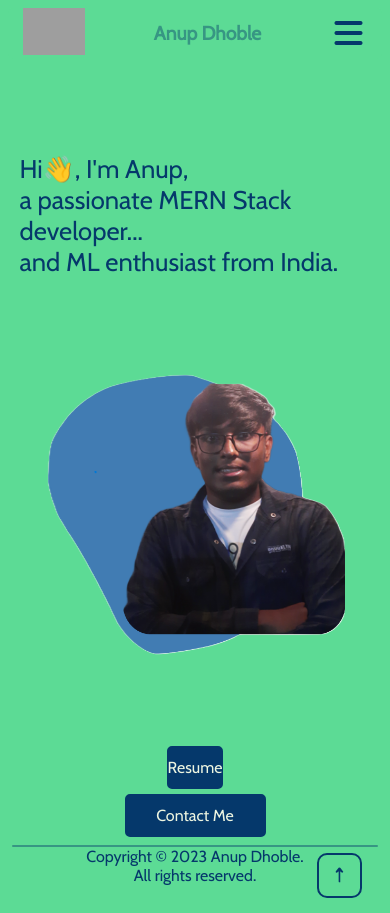
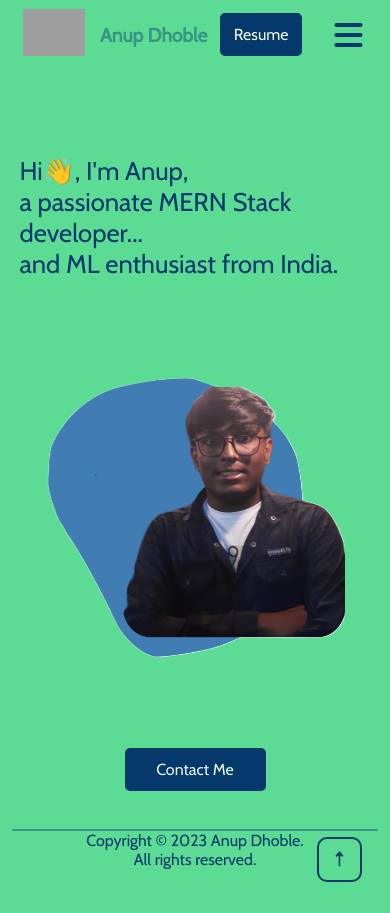
Before and after one commit to anupdhoble/personalwebsitefrontend, a React (Create React App) app: page / in a window 390 px wide. Built offline with nearby package versions, Linux system fonts and the light colour scheme; grey boxes are pictures that could not be loaded; a web font is replaced by a local one.

Commit message:
Add resume route and component

```diff
--- a/src/App.js
+++ b/src/App.js
@@ -13,6 +13,7 @@ import Bloglogin from './components/Bloglogin';
 import CreateBlog from './components/CreateBlog';
 import Projects from './components/Projects';
 import POM from './components/POM';
+import Resume from './components/Resume';
 
 
 function App() {
@@ -48,6 +49,7 @@ function App() {
         <Route path="/about" element={<About/>} />
         <Route path="/contact" element={<Contact/>} />
         <Route path="/projects" element={<Projects />}/>
+        <Route path="/resume" element={<Resume />}/>
         <Route path="/blogs" element={<Blogs isLogin={isLogin}/>}/>
         <Route path="/blogs/login" element={<Bloglogin isLogin={isLogin} setIsLogin={setIsLogin}/>}/>
         <Route path="/blogs/create" element={<CreateBlog isLogin={isLogin}/>}/>
--- a/src/components/Header.jsx
+++ b/src/components/Header.jsx
@@ -1,31 +1,36 @@
 import React, { useEffect } from 'react';
-import {Link,useLocation} from 'react-router-dom';
+import { Link, useLocation, useNavigate } from 'react-router-dom';
 import '../styles/header.css'
 import logo from '../assets/img/logo.ico';
 
-export default function Header({isNavbarActive,toggleNavbar,closeTheMenu}) {
-    let location=useLocation();
-    useEffect(()=>{
+
+export default function Header({ isNavbarActive, toggleNavbar, closeTheMenu }) {
+    let location = useLocation();
+    useEffect(() => {
         console.log(location.pathname);
-    },[location]);
+    }, [location]);
+    const navigate = useNavigate();
+    const handleResume = () => {
+        window.scrollTo(0, 0);
+        navigate('/resume');
+    }
     return (
         <>
             <nav className={`navbar ${isNavbarActive ? 'active' : ''}`}>
-            <Link className={`${location.pathname==="/home" ? 'highlightNavoption':''}`} to="/" onClick={closeTheMenu}><img src={logo} alt="Hello" id="logo" /></Link>
+                <Link className={`${location.pathname === "/home" ? 'highlightNavoption' : ''}`} to="/" onClick={closeTheMenu}><img src={logo} alt="Hello" id="logo" /></Link>
                 <span>Anup Dhoble</span>
                 <ul className="list_nav">
 
-                    <li><Link className={`${location.pathname==="/" ? 'highlightNavoption':''}`} to="/" onClick={closeTheMenu}>Home</Link></li>
-                    <li><Link className={`${location.pathname==="/blogs" ? 'highlightNavoption':''}`} to="/blogs" onClick={closeTheMenu}>Blogs</Link></li>
-                    <li><Link className={`${location.pathname==="/music" ? 'highlightNavoption':''}`} to="/music" onClick={closeTheMenu}>Music</Link></li>
-                    <li><Link className={`${location.pathname==="/projects" ? 'highlightNavoption':''}`} to="/projects" onClick={closeTheMenu}>Projects</Link></li>
-                    <li><Link className={`${location.pathname==="/about" ? 'highlightNavoption':''}`} to="/about" onClick={closeTheMenu}>About Me</Link></li>
-                    <li><Link className={`${location.pathname==="/contact" ? 'highlightNavoption':''}`} to="/contact" onClick={closeTheMenu}>Contact Us</Link></li>
+                    <li><Link className={`${location.pathname === "/" ? 'highlightNavoption' : ''}`} to="/" onClick={closeTheMenu}>Home</Link></li>
+                    <li><Link className={`${location.pathname === "/blogs" ? 'highlightNavoption' : ''}`} to="/blogs" onClick={closeTheMenu}>Blogs</Link></li>
+                    <li><Link className={`${location.pathname === "/music" ? 'highlightNavoption' : ''}`} to="/music" onClick={closeTheMenu}>Music</Link></li>
+                    <li><Link className={`${location.pathname === "/projects" ? 'highlightNavoption' : ''}`} to="/projects" onClick={closeTheMenu}>Projects</Link></li>
+                    <li><Link className={`${location.pathname === "/about" ? 'highlightNavoption' : ''}`} to="/about" onClick={closeTheMenu}>About Me</Link></li>
+                    <li><Link className={`${location.pathname === "/contact" ? 'highlightNavoption' : ''}`} to="/contact" onClick={closeTheMenu}>Contact Us</Link></li>
 
                 </ul>
-                <div className="search nav-right">
-                    <input type="text" name="search" id="searchbox" placeholder="Search Article" />
-                    <a title="magnicon" href="index.html" className="nav-magnicon"><i className="fa-solid fa-magnifying-glass fa-5xs"></i></a>
+                <div onClick={handleResume} className="resumebutton">
+                    <div>Resume</div>
                 </div>
                 <div className="toggle_btn" onClick={toggleNavbar}>
                     <i className="fa-solid fa-bars" style={{ color: '#05386b' }}></i>
--- a/src/components/Home.jsx
+++ b/src/components/Home.jsx
@@ -12,10 +12,7 @@ export default function Home({ isLogin }) {
         window.scrollTo(0, 0);
         navigate('/contact');
     }
-    const handleResume = () => {
-        window.scrollTo(0, 0);
-        window.open('https://drive.google.com/file/d/1T9UODbA1qwWFf2YT_3TorJxVOMWQkmDg/view?usp=sharing', '_blank');
-    }
+
 
     useEffect(() => {
         const interval = setInterval(() => {
@@ -37,9 +34,7 @@ export default function Home({ isLogin }) {
                     <img src={photo} alt="" />
                 </div>
             </div>
-            <div onClick={handleResume} className="resumebutton">
-                <div>Resume</div>
-            </div>
+
             <div  onClick={handleContact} className="contactbutton">
                 <div>Contact Me</div>
             </div>
--- /dev/null
+++ b/src/components/Resume.jsx
@@ -0,0 +1,14 @@
+import resume from '../assets/documents/Anup_Resume.pdf';
+import '../styles/resume.css';
+
+
+export default function Resume() {
+    return (
+        <div className="footercorrect">
+            <div className="resumecontainer">
+                <embed src={resume} width="600" height="800" type='application/pdf' />
+            </div>
+
+        </div>
+    )
+}
--- a/src/styles/home.css
+++ b/src/styles/home.css
@@ -77,7 +77,7 @@
     .home_right img{
         width: 300px;
     }
-    .contactbutton{
+    .contactbutton,.resumebutton{
         width: 30vw;
     }
 
--- /dev/null
+++ b/src/styles/resume.css
@@ -0,0 +1,33 @@
+.resumecontainer{
+    display: flex;
+    align-items: center;
+    justify-content: center;
+}
+.resumecontainer embed{
+    border-radius: 10px;
+}
+.resumebutton{
+    margin: 5px auto 5px auto;
+    background-color: var(--color1);
+    color: var(--color5);
+    width: 8vw;
+    display: flex;
+    align-items: center;
+    justify-content: center;
+    padding: 10px;
+    border-radius: 5px;
+    border: 2px solid var(--color1);
+    text-decoration: none;
+}
+.resumebutton:hover{
+    background-color: var(--color3);
+    color: var(--color1);
+    transition: 0.3s ease-in-out;
+    cursor: pointer;
+    border: 2px solid var(--color1);
+}
+@media(max-width:992px){
+    .resumebutton{
+        width: 15vw;
+    }
+}
```
Also changed, not shown: 1 other file (tests, documents, lock files or other folders).
